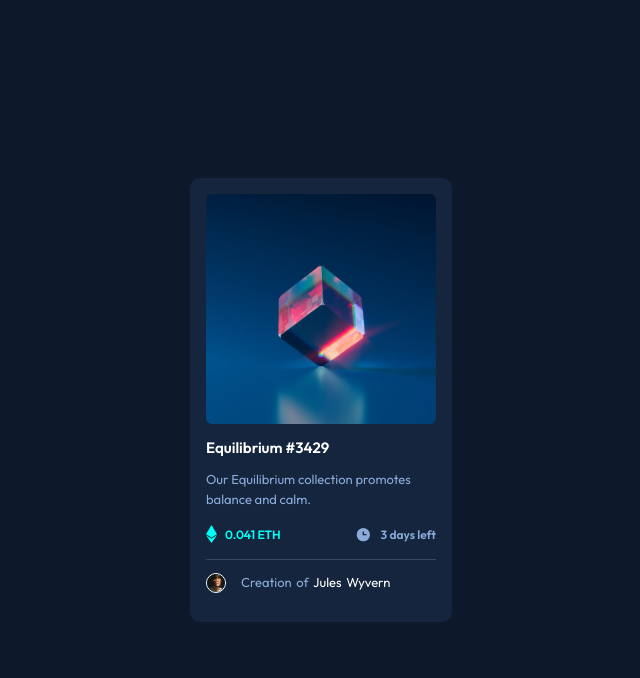
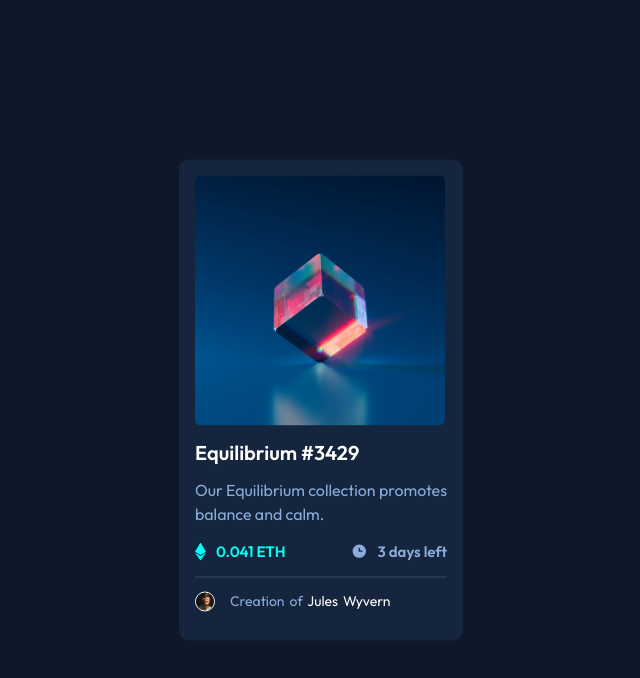
Before and after one commit to fares-sonar/card-component-main, a plain HTML site: page index.html in a window 1280 px wide. Shown: the whole page, without its empty margins (319-959 px from the left). Drawn offline with Linux system fonts and the light colour scheme.

Commit message:
make the font bigger

```diff
--- a/css/style.css
+++ b/css/style.css
@@ -38,7 +38,7 @@ main {
 }
 
 main .image {
-  height:23rem;
+  height:25rem;
   overflow: hidden;
   position: relative;
 }
@@ -78,7 +78,7 @@ main .image img {
 main .content h3 {
   color: var(--white--color);
   padding: 1.4rem 0 1.3rem;
-  font-size: 1.5rem;
+  font-size: 2rem;
   cursor: pointer;
 }
 
@@ -88,7 +88,7 @@ main .content h3:hover {
 
 main .content p {
   color: var(--Soft-blue);
-  font-size: 1.3rem;
+  font-size: 1.6rem;
   line-height: 1.5;
 }
 
@@ -106,13 +106,13 @@ main .icons .icon {
 }
 
 main .icon img {
-  margin-right: .8rem;
+  margin-right: 1rem;
 }
 
 main .icon span {
   color: var(--cyan-color);
   font-weight: bolder;
-  font-size: 1.2rem;
+  font-size: 1.5rem;
 }
 
 main .icon:nth-child(2) span {
@@ -133,7 +133,7 @@ main .creater img {
 }
 
 main .creater p {
-  font-size: 1.3rem;
+  font-size: 1.4rem;
   word-spacing: 0.2rem;
 }
 
```
